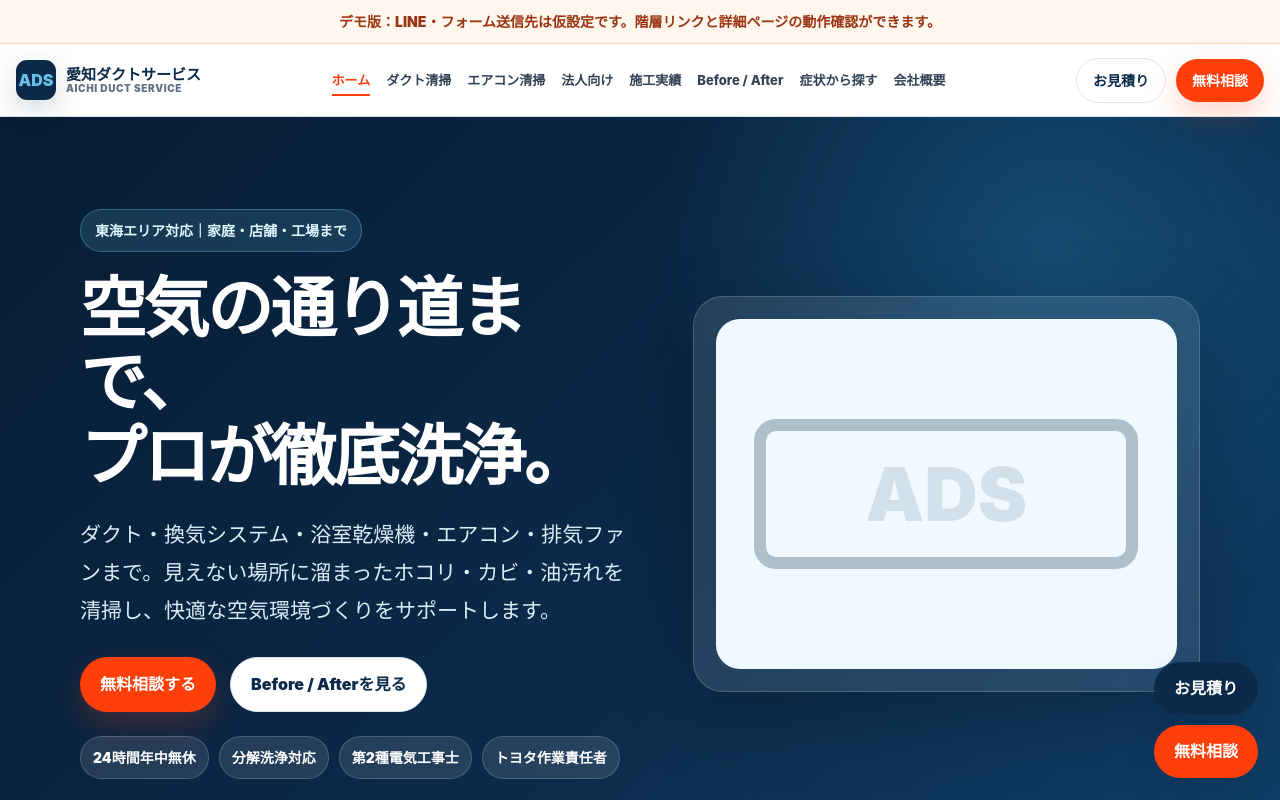
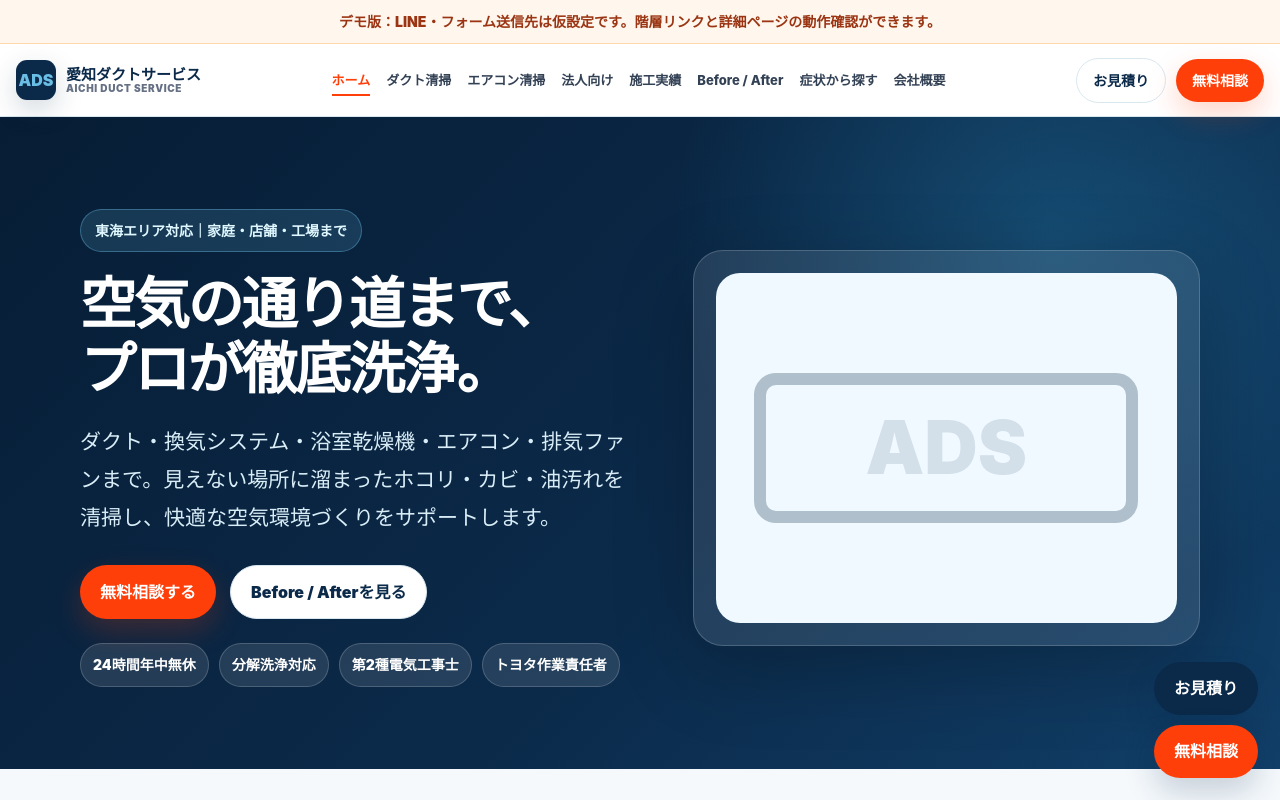
Before and after one commit to riku442466/aichi-duct-service, a plain HTML site: page index.html in a window 1280 px wide. Shown: the top 800 px of the page. Drawn offline with Linux system fonts and the light colour scheme.

Commit message:
Update style.css

```diff
--- a/assets/style.css
+++ b/assets/style.css
@@ -197,8 +197,8 @@ img{max-width:100%;display:block}
 }
 
 h1{
-  font-size:clamp(38px,6vw,66px);
-  line-height:1.12;
+  font-size:clamp(34px,5vw,56px);
+  line-height:1.15;
   letter-spacing:-.04em;
   margin-bottom:22px;
 }
```
